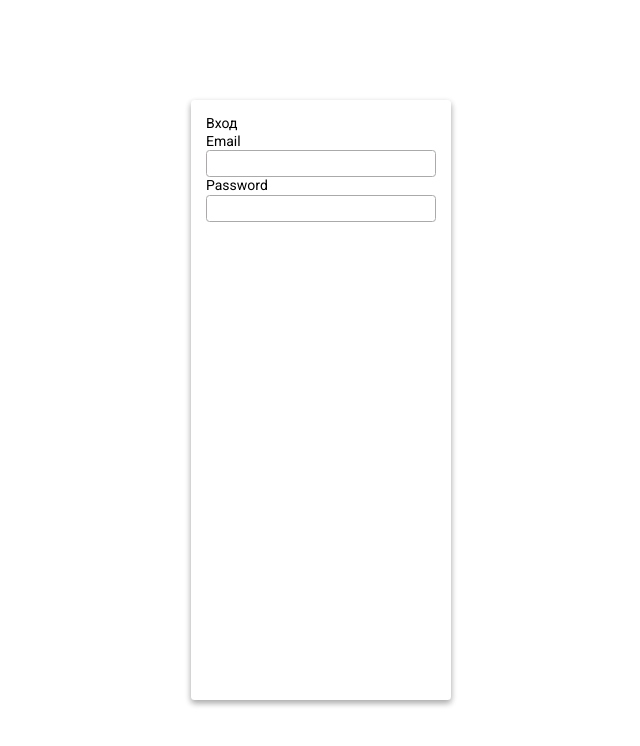
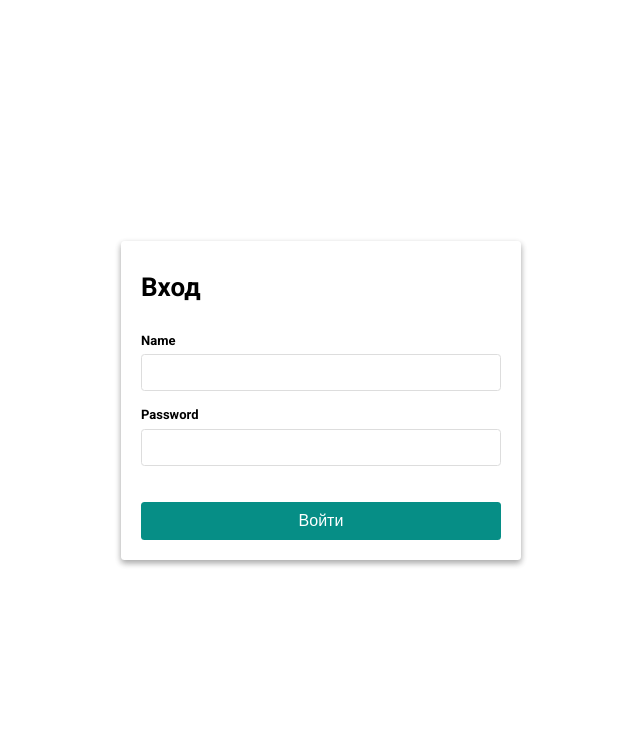
Before and after one commit to snwkng/todolist, a Vue app: page /users/login in a window 1280 px wide. Shown: the top 746 px of the page, without its empty margins (319-959 px from the left). Built offline with nearby package versions, Linux system fonts and the light colour scheme; what vue-icon would draw is missing.

Commit message:
design for Auth component

```diff
--- a/src/assets/styles/auth.scss
+++ b/src/assets/styles/auth.scss
@@ -13,14 +13,45 @@
     display: flex;
     height: auto;
     flex-direction: column;
-    min-height: 600px;
+    min-height: 300px;
     min-width: 260px;
-    max-width: 360px;
-    padding: 15px;
+    padding: 20px;
+    width: 400px;
   }
 
+  &-header {
+    padding: 10px 0 30px 0;
+    h1 {
+      color: #000;
+      font-size: 26px;
+      font-weight: 700;
+      margin: 0;
+      padding: 0;
+    }
+  }
   &-body > form {
     display: flex;
     flex-direction: column;
   }
+  &-input {
+    border: 1px solid #ddd;
+    box-sizing: border-box;
+    font-size: 16px;
+    font-weight: 400;
+    padding: 8px 6px;
+    width: 100%;
+  }
+  &-submit {
+    background-color: #068E86;
+    border-radius: $border-radius;
+    color: white;
+    cursor: pointer;
+    font-size: 16px;
+    margin-top: 20px;
+    margin-right: 5px;
+    outline: none;
+    padding: 10px;
+    transition: all .3s ease-in-out;
+    width: 100%;
+  }
 }
--- a/src/assets/styles/main.scss
+++ b/src/assets/styles/main.scss
@@ -71,6 +71,13 @@ button {
   width: 18px;
 }
 
+.label {
+  display: block;
+  font-weight: 700;
+  font-size: 13px;
+  margin-bottom: 5px;
+}
+
 .delete,
 .create,
 .cancel {
@@ -114,8 +121,11 @@ button {
   width: 100%;
 }
 
-
 // heplers
 .text-danger {
   color: #bd0026
 }
+
+.form-group {
+  margin-bottom: 16px;
+}
--- a/src/views/Auth.vue
+++ b/src/views/Auth.vue
@@ -2,14 +2,19 @@
   <div class='auth'>
     <div class='auth-container'>
       <div class='auth-header'>
-        {{headerText}}
+        <h1>{{headerText}}</h1>
       </div>
       <div class='auth-body'>
         <form>
-          <label for='login-email'>Email</label>
-          <input id='login-email' type='email' name='Email'>
-          <label for='login-password'>Password</label>
-          <input id='login-password' type='password' name='Password'>
+          <div class="form-group">
+            <label class="label" for='login-name'>Name</label>
+            <input class="auth-input" id='login-name' type='email' name='Name'>
+          </div>
+          <div class="form-group">
+            <label class="label" for='login-password'>Password</label>
+            <input class="auth-input" id='login-password' type='password' name='Password'>
+          </div>
+          <button class="auth-submit" type="submit">{{submitText}}</button>
         </form>
       </div>
     </div>
@@ -21,7 +26,14 @@ export default {
   name: 'Authentication',
   data () {
     return {
-      headerText: 'Вход'
+    }
+  },
+  computed: {
+    headerText () {
+      return this.$route.name === 'Login' ? 'Вход' : 'Регистрация'
+    },
+    submitText () {
+      return this.$route.name === 'Login' ? 'Войти' : 'Зарегистрироваться'
     }
   },
   mounted () {
```
